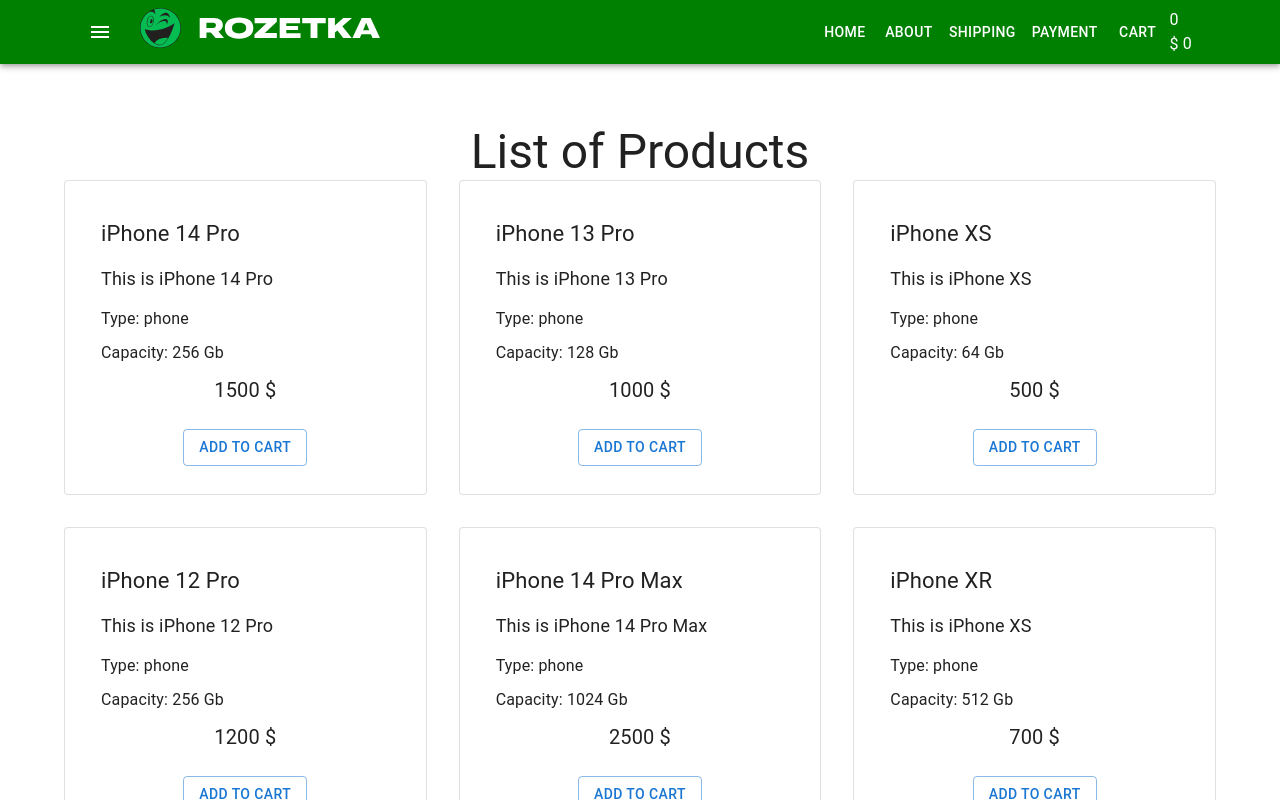
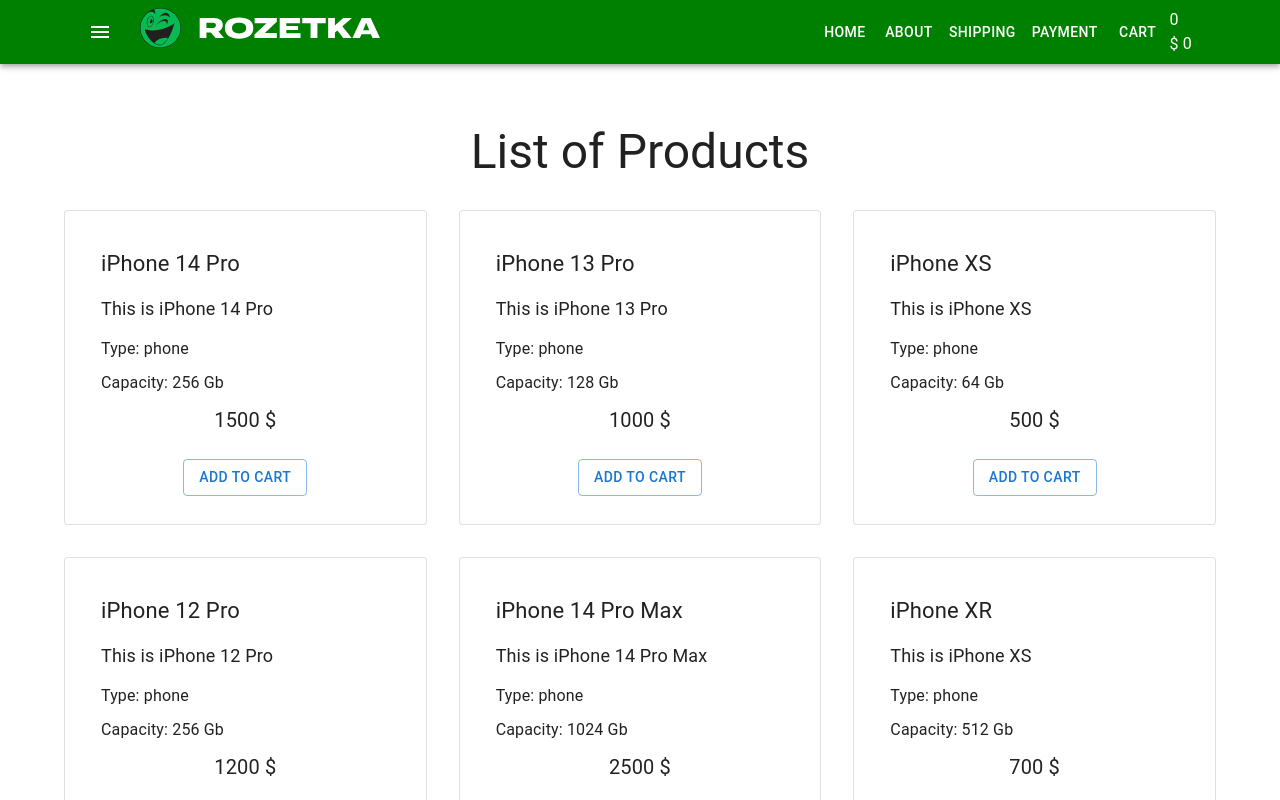
Before and after one commit to MaksAntoshkin/react-22-10, a React (Create React App) app: page / in a window 1280 px wide. Shown: the top 800 px of the page. Built offline with nearby package versions, Linux system fonts and the light colour scheme.

Commit message:
add destructuring and key prop

```diff
--- a/src/components/Products/ProductsList.tsx
+++ b/src/components/Products/ProductsList.tsx
@@ -5,6 +5,7 @@
 type Props = {}
 
 type Product = {
+    id: number
     title: string
     description: string
     type: string
@@ -15,21 +16,35 @@
 const ProductsList = (props: Props) => {
     return (
         <>
-            <Typography variant="h3" component="h2" align="center">
+            <Typography
+                variant="h3"
+                component="h2"
+                align="center"
+                sx={{ marginBottom: '30px' }}
+            >
                 List of Products
             </Typography>
             <Grid container spacing={4}>
-                {productsArray.map((product: Product) => (
-                    <Grid item xs={12} sm={6} md={4}>
-                        <ProductsListItem
-                            title={product.title}
-                            description={product.description}
-                            type={product.type}
-                            capacity={product.capacity}
-                            price={product.price}
-                        />
-                    </Grid>
-                ))}
+                {productsArray.map(
+                    ({
+                        id,
+                        title,
+                        description,
+                        capacity,
+                        type,
+                        price,
+                    }: Product) => (
+                        <Grid item xs={12} sm={6} md={4} key={id}>
+                            <ProductsListItem
+                                title={title}
+                                description={description}
+                                type={type}
+                                capacity={capacity}
+                                price={price}
+                            />
+                        </Grid>
+                    )
+                )}
             </Grid>
         </>
     )
--- a/src/components/Products/ProductsListItem.tsx
+++ b/src/components/Products/ProductsListItem.tsx
@@ -8,17 +8,21 @@
     capacity: string
     price: number
 }
-const ProductsListItem = (props: Props) => {
+const ProductsListItem = ({
+    title,
+    description,
+    capacity,
+    type,
+    price,
+}: Props) => {
     return (
         <Card className="product" variant="outlined">
             <CardContent>
-                <div className="product-title">{props.title}</div>
-                <div className="product-description">{props.description}</div>
-                <div className="product-features">Type: {props.type}</div>
-                <div className="product-features">
-                    Capacity: {props.capacity} Gb
-                </div>
-                <div className="product-price">{props.price} $</div>
+                <div className="product-title">{title}</div>
+                <div className="product-description">{description}</div>
+                <div className="product-features">Type: {type}</div>
+                <div className="product-features">Capacity: {capacity} Gb</div>
+                <div className="product-price">{price} $</div>
             </CardContent>
             <CardActions className="btns-wrap">
                 <Button variant="outlined">Add to cart</Button>
--- a/src/utils/productsArray.ts
+++ b/src/utils/productsArray.ts
@@ -1,4 +1,5 @@
 type Product = {
+    id: number
     title: string
     description: string
     type: string
@@ -8,6 +9,7 @@
 
 const productsArray: Product[] = [
     {
+        id: 1,
         title: 'iPhone 14 Pro',
         description: 'This is iPhone 14 Pro',
         type: 'phone',
@@ -15,6 +17,7 @@
         price: 1500,
     },
     {
+        id: 2,
         title: 'iPhone 13 Pro',
         description: 'This is iPhone 13 Pro',
         type: 'phone',
@@ -22,6 +25,7 @@
         price: 1000,
     },
     {
+        id: 3,
         title: 'iPhone XS',
         description: 'This is iPhone XS',
         type: 'phone',
@@ -29,6 +33,7 @@
         price: 500,
     },
     {
+        id: 4,
         title: 'iPhone 12 Pro',
         description: 'This is iPhone 12 Pro',
         type: 'phone',
@@ -36,6 +41,7 @@
         price: 1200,
     },
     {
+        id: 5,
         title: 'iPhone 14 Pro Max',
         description: 'This is iPhone 14 Pro Max',
         type: 'phone',
@@ -43,6 +49,7 @@
         price: 2500,
     },
     {
+        id: 6,
         title: 'iPhone XR',
         description: 'This is iPhone XS',
         type: 'phone',
```
